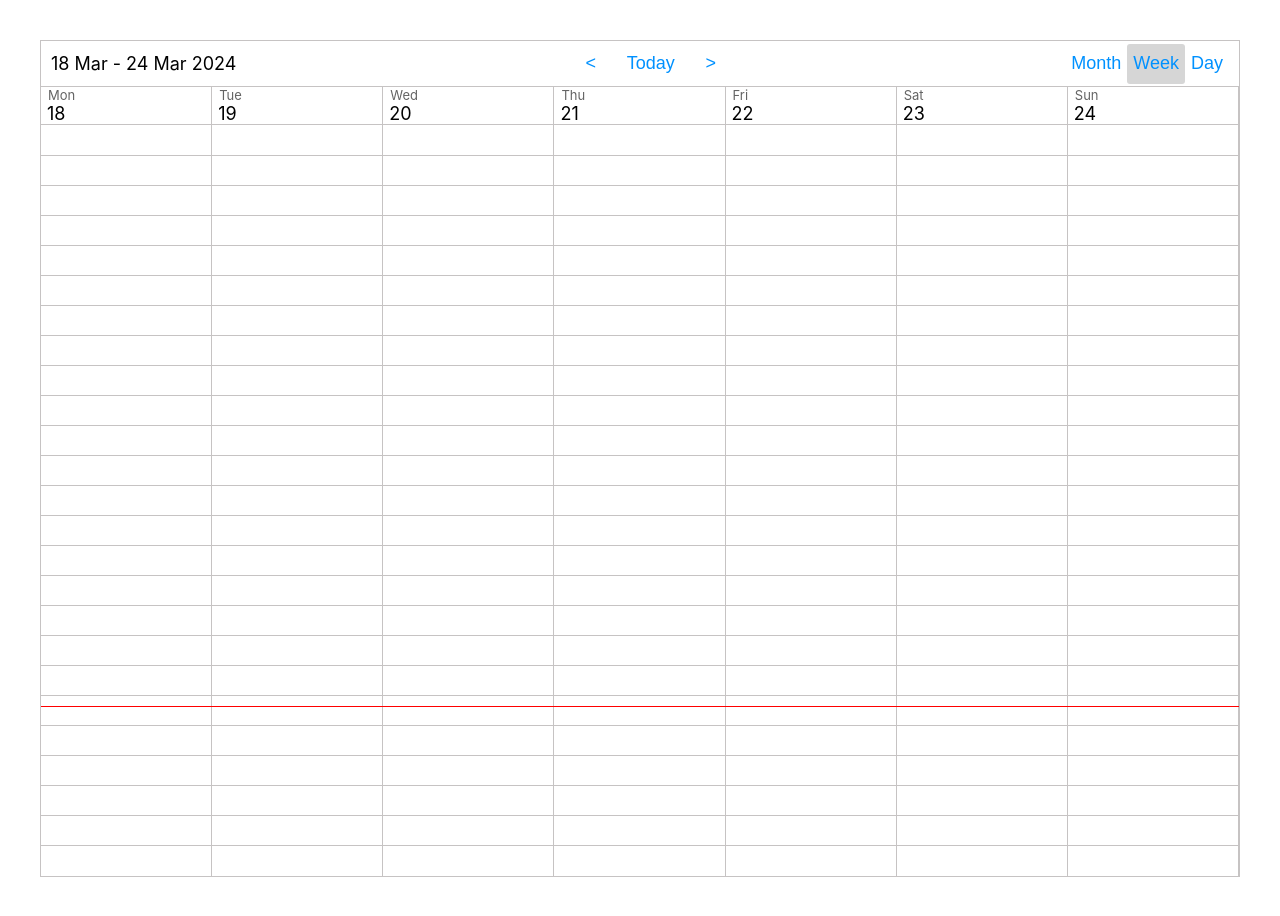
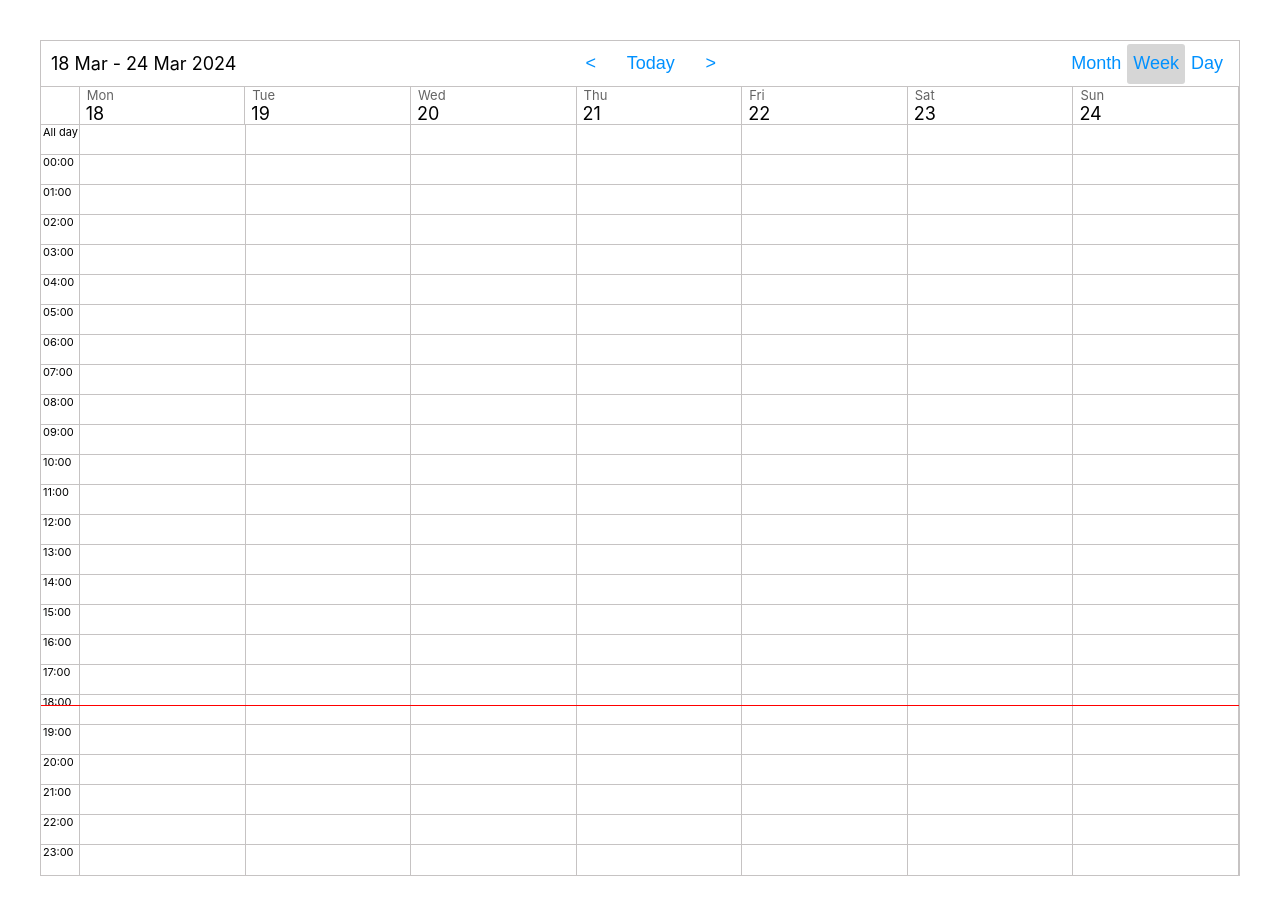
Before and after one commit to shumakooov/sh-react-scheduler, a React (Create React App) app: page / in a window 1280 px wide. Both pictures are taken after a click on the button "Week". Built offline with nearby package versions, Linux system fonts and the light colour scheme; the HTML template or start-up script is replaced by a standard one.

Commit message:
fix week view

```diff
--- a/src/components/react-scheduler/AllDayEventsCell/all-day-events-cell.module.css
+++ b/src/components/react-scheduler/AllDayEventsCell/all-day-events-cell.module.css
@@ -4,7 +4,8 @@
     border-bottom: 1px solid rgb(198, 195, 195);
     border-right: 1px solid rgb(198, 195, 195);
     display: flex;
-    min-height: 26px;
+    height: 29px;
+    box-sizing: border-box;
 }
 
 .alldayCellEventWrapper {
--- a/src/components/react-scheduler/DayCell/day-cell.js
+++ b/src/components/react-scheduler/DayCell/day-cell.js
@@ -46,7 +46,7 @@ export const DayCell = ({ countOfHours, updateEventByDragAndDrop, currentDayEven
                     let endTime = moment(event.end);
                     let duration = moment.duration(endTime.diff(startTime));
 
-                    const EVENT_TOP = startTime.hours() * HEIGHT_DAY_CELL + HEIGHT_DAY_CELL + startTime.minutes() / 2;
+                    const EVENT_TOP = startTime.hours() * HEIGHT_DAY_CELL + startTime.minutes() / 2;
                     const EVENT_HEIGHT = duration.hours() * HEIGHT_DAY_CELL + duration.minutes() / 2;
 
                     return (
--- a/src/components/react-scheduler/Form/form.module.css
+++ b/src/components/react-scheduler/Form/form.module.css
@@ -1,5 +1,5 @@
 .formWrapper {
-    width: 350px;
+    width: 300px;
     background-color: #fff;
     position: relative;
     border-left: 1px solid rgb(198, 195, 195);
--- a/src/components/react-scheduler/Week/week.js
+++ b/src/components/react-scheduler/Week/week.js
@@ -6,29 +6,39 @@ import { WeekHeader } from "../WeekHeader/week-header";
 import { HEIGHT_DAY_CELL } from "../../../utils/constants";
 import { AllDayEventsCell } from "../AllDayEventsCell/all-day-events-cell";
 import { RedLine } from "../RedLine/redLine";
+import { Form } from "../Form/form";
 
-export const Week = ({ startingPointTime, events, updateEventByDragAndDrop, openFormHandler, view }) => {
+export const Week = ({ startingPointTime, events, selectedEvent, method, cancelButtonHandler, eventAction, removeButtonHandler, changeEventHandler, openFormHandler, updateEventByDragAndDrop, view }) => {
     const countOfHours = 24;
+    const countOfDays = 7;
 
     return (
         <div className={styles.wrapper}>
             <div className={styles.eventsListWrapper}>
                 <div className={styles.timelineWrapper}>
+                    <div className={styles.wrapperWeekHeader}>
+                        <div className={styles.emptySquareInHeader} />
                         <div className={styles.weekHeader}>
                             <WeekHeader startingPointTime={startingPointTime} />
+                        </div>
                     </div>
 
                     <RedLine startingPointTime={startingPointTime} />
 
                     <div className={styles.weekCellsWrapper}>
-                        {/* {
+                        <div className={styles.hoursCellsWrapper}>
+                            <div className={styles.cellTimeWrapper} style={{ height: HEIGHT_DAY_CELL }}>
+                                All day
+                            </div>
+                            {
                                 [...Array(countOfHours)].map((_, i) => (
-                                <div className={styles.cellTimeWrapper}>{`${i}`.padStart(2, '0')}:00</div>
+                                    <div className={styles.cellTimeWrapper} style={{ height: HEIGHT_DAY_CELL }}>{`${i}`.padStart(2, '0')}:00</div>
                                 ))
-                        } */}
+                            }
+                        </div>
 
                         {
-                            [...Array(7)].map((_, i) => {
+                            [...Array(countOfDays)].map((_, i) => {
                                 let currentDayEvents = events.filter(event => isDayContainEvent(event, startingPointTime.clone().startOf('week').add(i + 1, 'day')));
                                 return (
                                     <div className={styles.weekDayColumn}>
@@ -56,7 +66,9 @@ export const Week = ({ startingPointTime, events, updateEventByDragAndDrop, open
             </div>
 
 
-            {/* <Form
+            {
+                selectedEvent ? (
+                    <Form
                         startingPointTime={startingPointTime}
                         selectedEvent={selectedEvent}
                         changeEventHandler={changeEventHandler}
@@ -66,7 +78,9 @@ export const Week = ({ startingPointTime, events, updateEventByDragAndDrop, open
                         method={method}
                         removeButtonHandler={removeButtonHandler}
                         openFormHandler={openFormHandler}
-            /> */}
+                    />
+                ) : null
+            }
         </div>
     )
 }
--- a/src/components/react-scheduler/Week/week.module.css
+++ b/src/components/react-scheduler/Week/week.module.css
@@ -21,9 +21,21 @@
     flex-direction: row;
 }
 
+.wrapperWeekHeader {
+    display: flex;
+    flex-direction: row;
+}
+
 .weekHeader {
     display: flex;
     flex-direction: row;
+    width: 100%;
+}
+
+.emptySquareInHeader {
+    width: 39px;
+    border-right: 1px solid rgb(198, 195, 195);
+    border-bottom: 1px solid rgb(198, 195, 195);
 }
 
 .weekDayColumn {
@@ -32,14 +44,22 @@
     width: 100%;
 }
 
+.hoursCellsWrapper {
+    height: 100%;
+}
+
 .cellTimeWrapper {
-    position: absolute;
+    /* position: absolute; */
     font-size: 11px;
     /* left: -34px; */
     /* top: -2px; */
     height: 100%;
     width: 39px;
+    box-sizing: border-box;
     padding-left: 2px;
     border-right: 1px solid rgb(198, 195, 195);
-    box-sizing: border-box;
+    border-bottom: 1px solid rgb(198, 195, 195);
+    &:last-child {
+        border-bottom: none;
+    }
 }
--- a/src/components/react-scheduler/WeekHeader/week-header.module.css
+++ b/src/components/react-scheduler/WeekHeader/week-header.module.css
@@ -10,6 +10,7 @@
     padding-left: 4px;
     border-right: 1px solid rgb(198, 195, 195);
     border-bottom: 1px solid rgb(198, 195, 195);
+    box-sizing: border-box;
 }
 
 .daysOfWeekText {
--- a/src/components/react-scheduler/index.js
+++ b/src/components/react-scheduler/index.js
@@ -141,12 +141,12 @@ function Scheduler({ events }) {
             <Week
               startingPointTime={startingPointTime}
               events={events}
-              // selectedEvent={event}
-              // method={method}
-              // cancelButtonHandler={cancelButtonHandler}
-              // eventAction={eventAction}
-              // removeButtonHandler={removeButtonHandler}
-              // changeEventHandler={changeEventHandler}
+              selectedEvent={event}
+              method={method}
+              cancelButtonHandler={cancelButtonHandler}
+              eventAction={eventAction}
+              removeButtonHandler={removeButtonHandler}
+              changeEventHandler={changeEventHandler}
               openFormHandler={openFormHandler}
               updateEventByDragAndDrop={updateEventByDragAndDrop}
               view={view}
```
Lines whose indentation alone changed are shown as unchanged.
